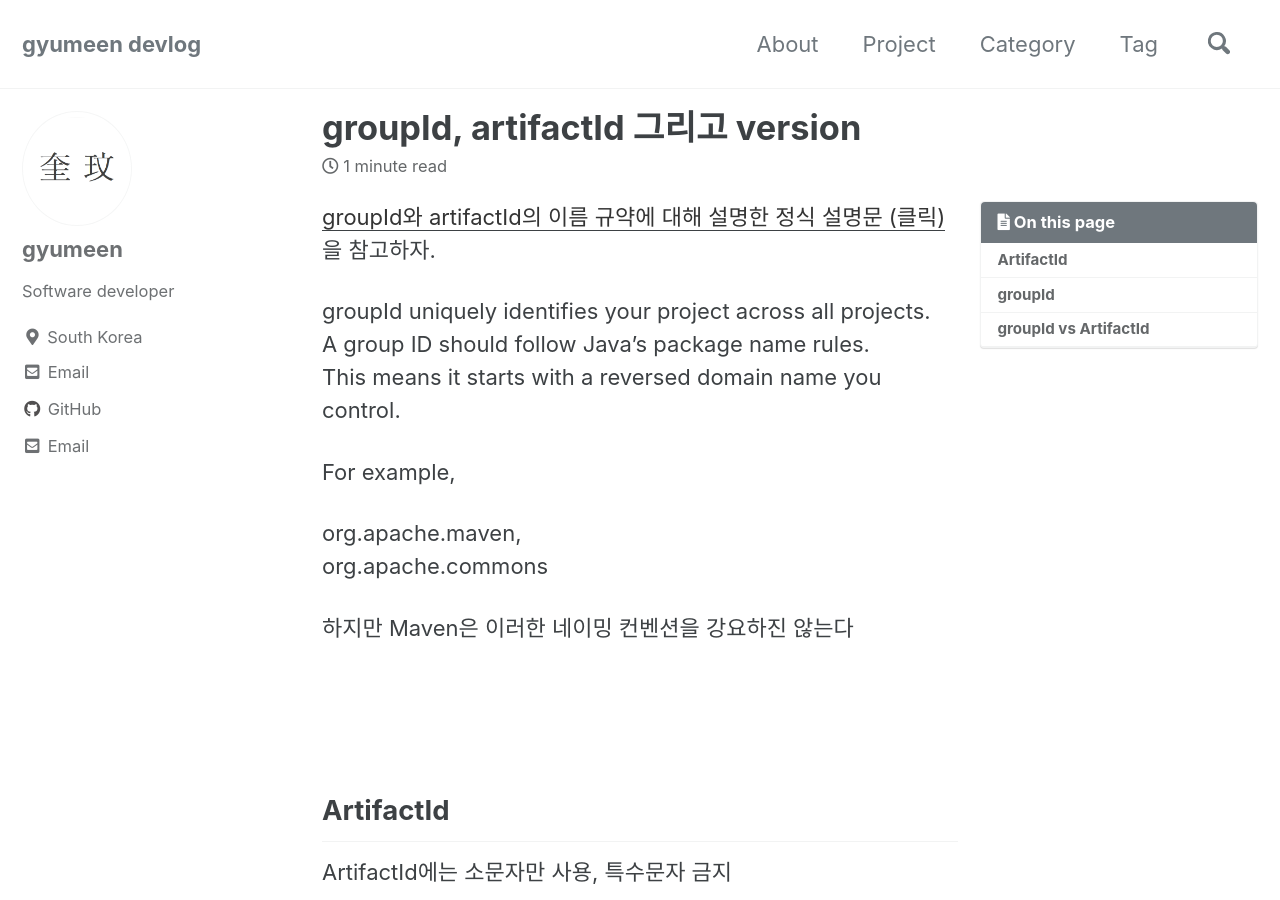
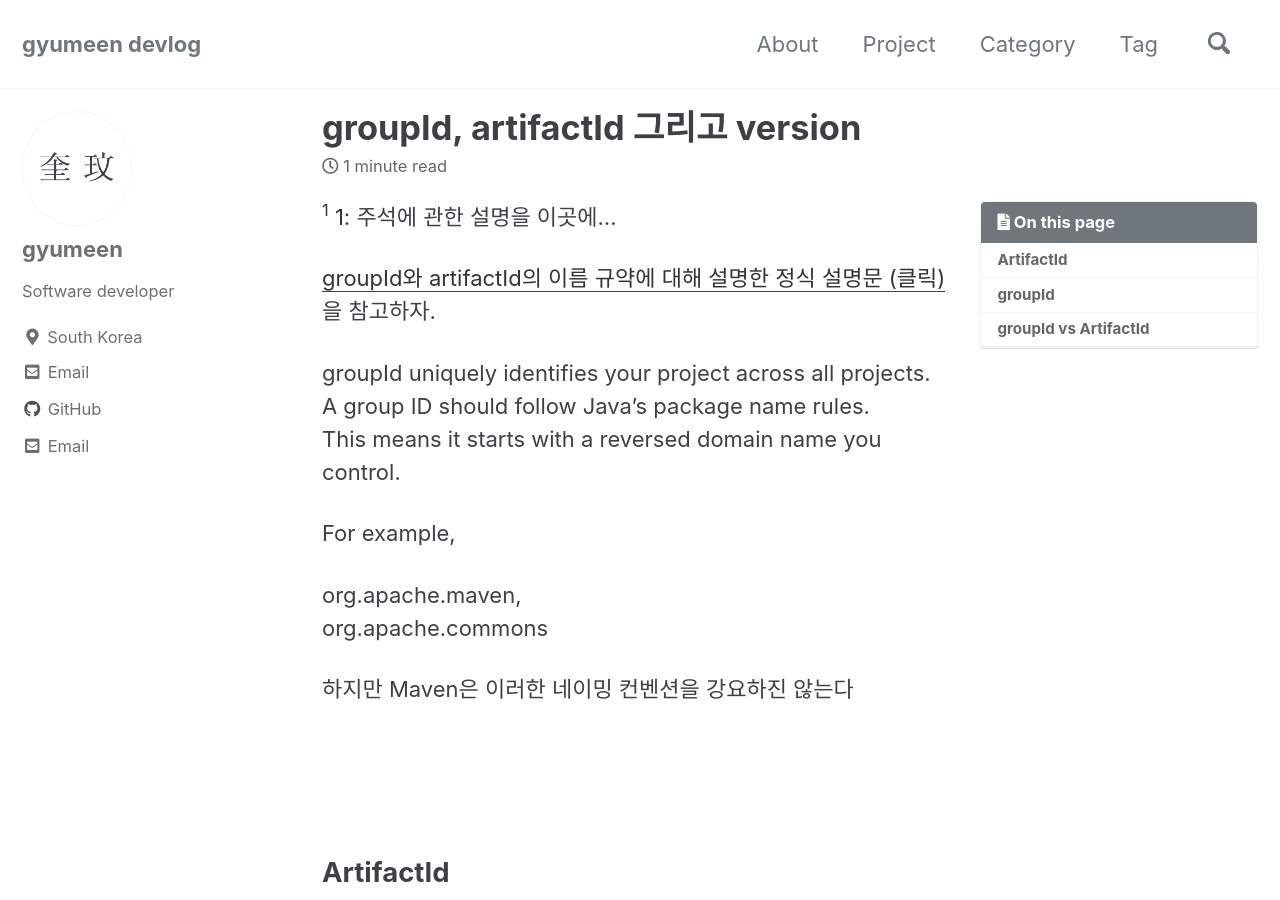
Before and after one commit to gyumeen/gyumeen.github.io, a Jekyll site: the page built from _posts/2021/Spring/2021-01-14-groupId.md, in a window 1280 px wide and 900 px high. Built offline with Jekyll 4.4.1, drawn with Linux system fonts in a browser that asks for light colours; cached includes are drawn as plain includes; comment, search, counter and statistics services are not loaded.

Commit message:
Update 2021-01-14-groupId.md

```diff
--- a/_posts/2021/Spring/2021-01-14-groupId.md
+++ b/_posts/2021/Spring/2021-01-14-groupId.md
@@ -10,6 +10,9 @@ tags:
   - 스프링부트
 last_modified_at: 2019-04-13T08:06:00-05:00
 ---
+
+<sup>[1](#footnote_1)</sup>
+<a name="footnote_1">1</a>: 주석에 관한 설명을 이곳에...
 
 
 [<U>groupId와 artifactId의 이름 규약에 대해 설명한 정식 설명문 (클릭)</U>](www.maven.apache.org/guides/mini/guide-naming-conventions.html)을 참고하자.
```
